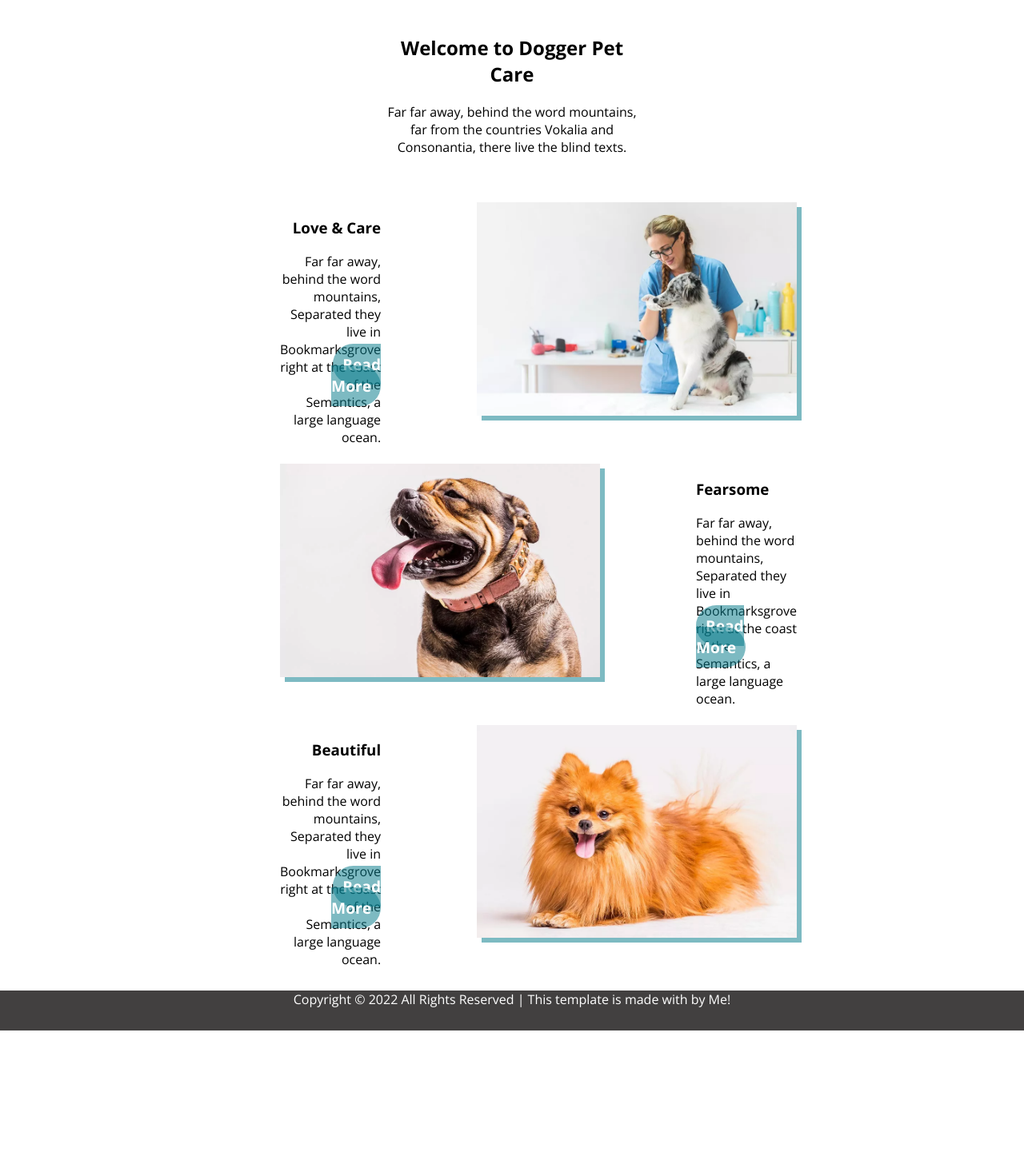
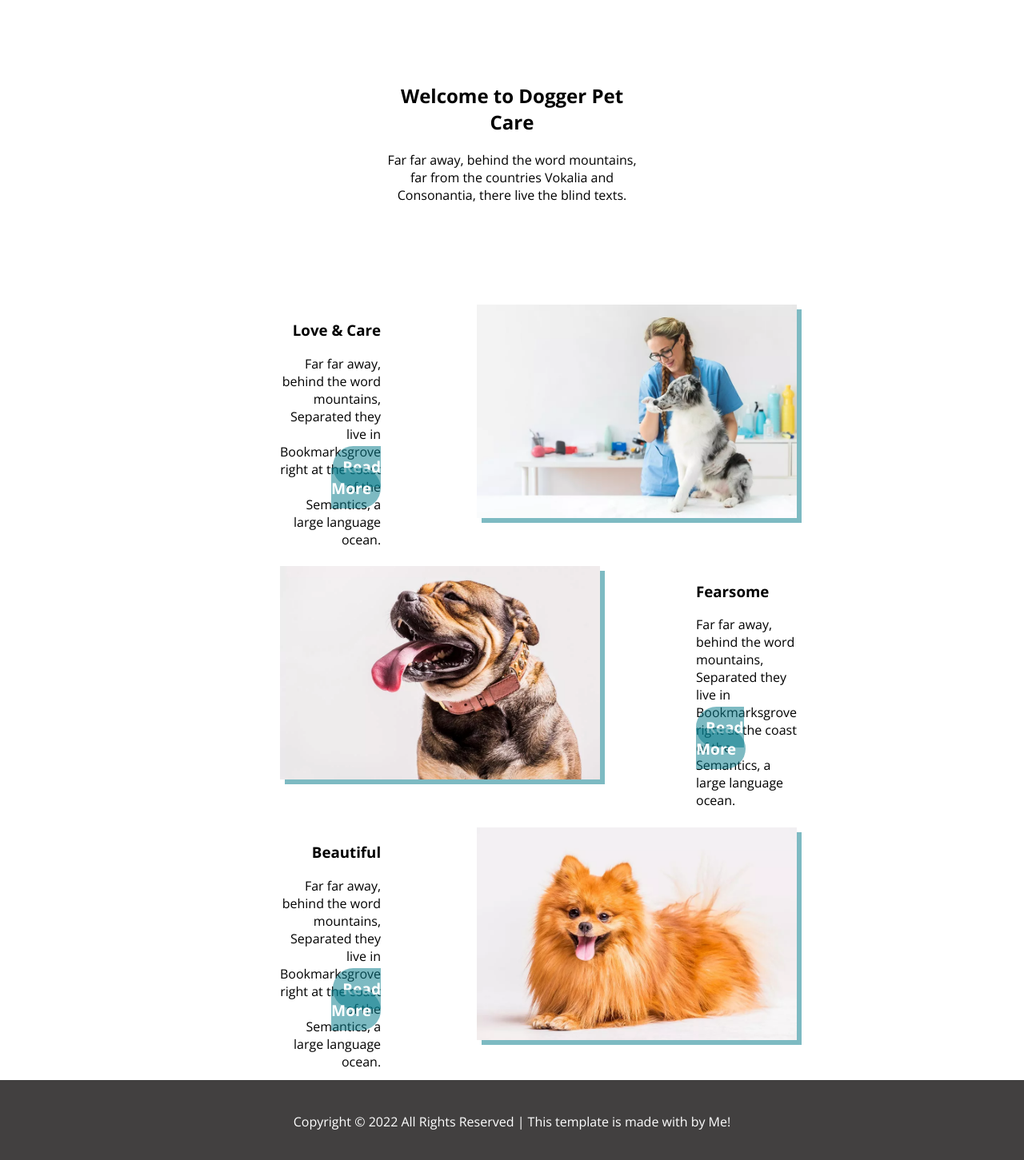
Before and after one commit to Vilete/Dogger, a plain HTML site: page index.html in a window 1280 px wide. Shown: the part 508-1959 px from the top of the page at 80% size. Before the commit the page ends 1797 px from the top, so only its background shows below. Drawn offline with nearby package versions, Linux system fonts and the light colour scheme.

Commit message:
normalement tous est bon

```diff
--- a/css/style.css
+++ b/css/style.css
@@ -100,7 +100,6 @@ header {
     main {
         width: 50%;
         margin: auto;
-
         padding: 20px 0 20px 0;
 
     }
@@ -142,10 +141,10 @@ header {
 
 
 .Entête {
-    height:180px;
+
     text-align: center;
     width: 50%;
-    margin: auto;
+    margin: 60px auto;
 
     padding: 20px 0 20px 0;
 }
@@ -160,17 +159,14 @@ header {
 .Veterinary {
 
 
-display: block;
+display: flex;
 text-align: right;
-display: grid;
-grid-template-columns: 1fr 1fr ;/* ou grid-template-columns: repeat(3, 1fr); */
 gap: 120px ;
 
 }
 
 .Dog {
     text-align: left;
-    display: block;
     display: grid;
     grid-template-columns: 1fr 1fr ;/* ou grid-template-columns: repeat(3, 1fr); */
     gap: 120px;
@@ -194,14 +190,13 @@ gap: 120px ;
 
 
 
-
 /*Le bas de page*/
 footer{
 
-margin: 0;
+
     height: 50px;
     text-align: center;
     background-color: rgb(66, 64, 64);
     color: rgb(255, 255, 255);
-
+    padding: 25px 0;
 }
```
